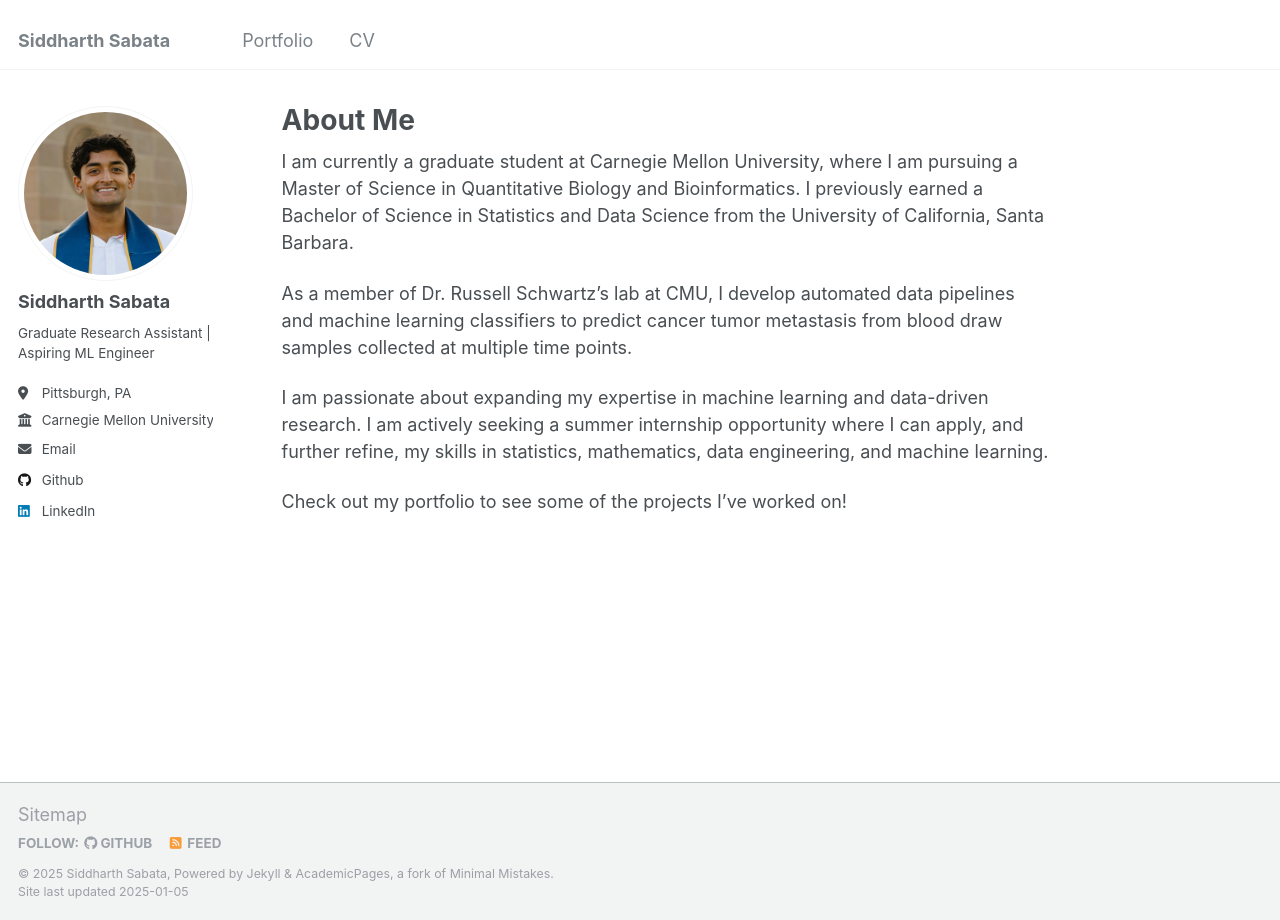
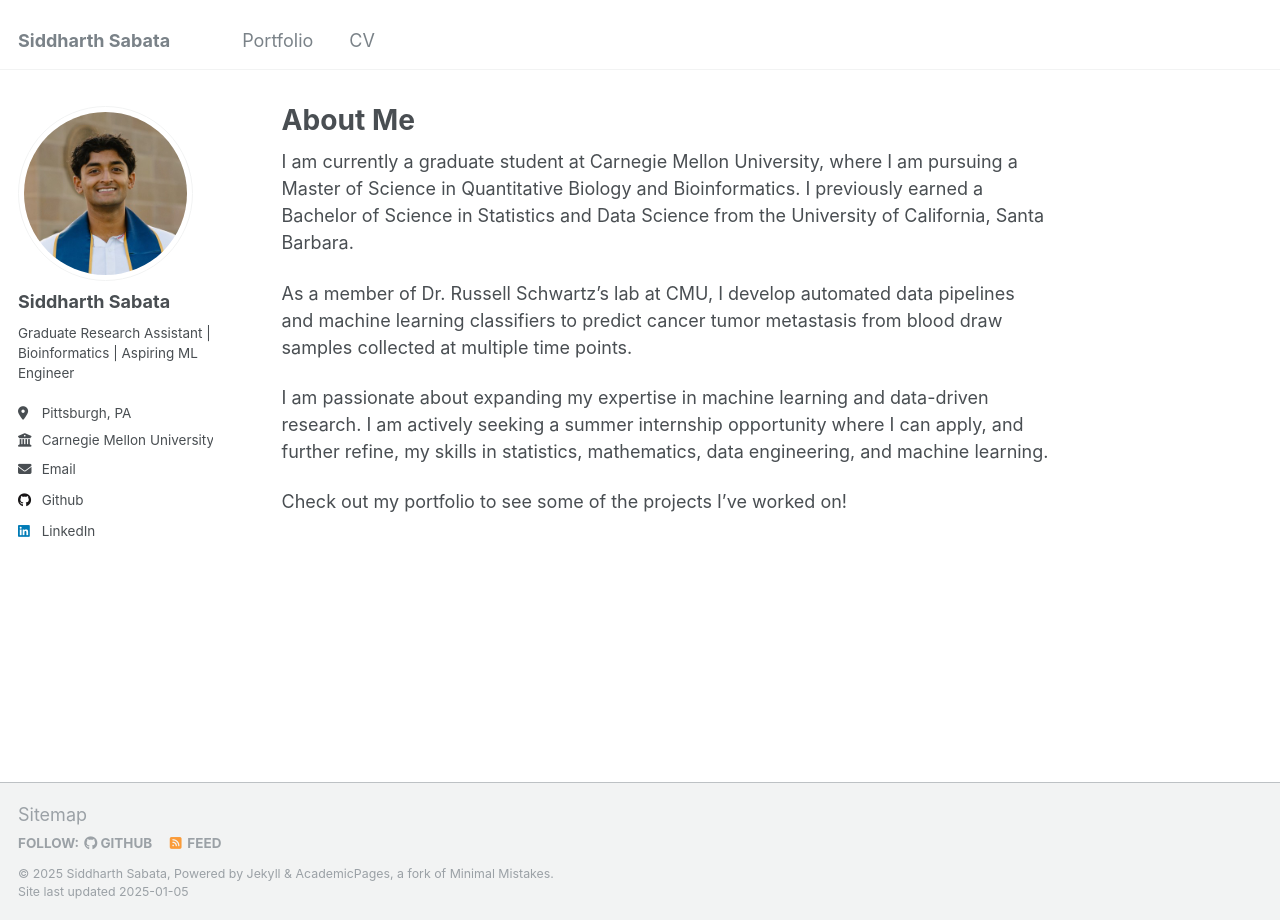
Before and after one commit to siddsabata/siddsabata.github.io, a Jekyll site: the page built from _pages/about.md, in a window 1280 px wide. Built offline with Jekyll 4.4.1, drawn with Linux system fonts in a browser that asks for light colours.

Commit message:
Update _config.yml

```diff
--- a/_config.yml
+++ b/_config.yml
@@ -24,7 +24,7 @@ author:
   avatar           : "profile.jpeg"
   name             : "Siddharth Sabata"
   pronouns         : # example: "she/her"
-  bio              : "Graduate Research Assistant\n | Aspiring ML Engineer"
+  bio              : "Graduate Research Assistant | Bioinformatics | Aspiring ML Engineer"
   location         : "Pittsburgh, PA"
   employer         : "Carnegie Mellon University"
   uri              : # URL
```
